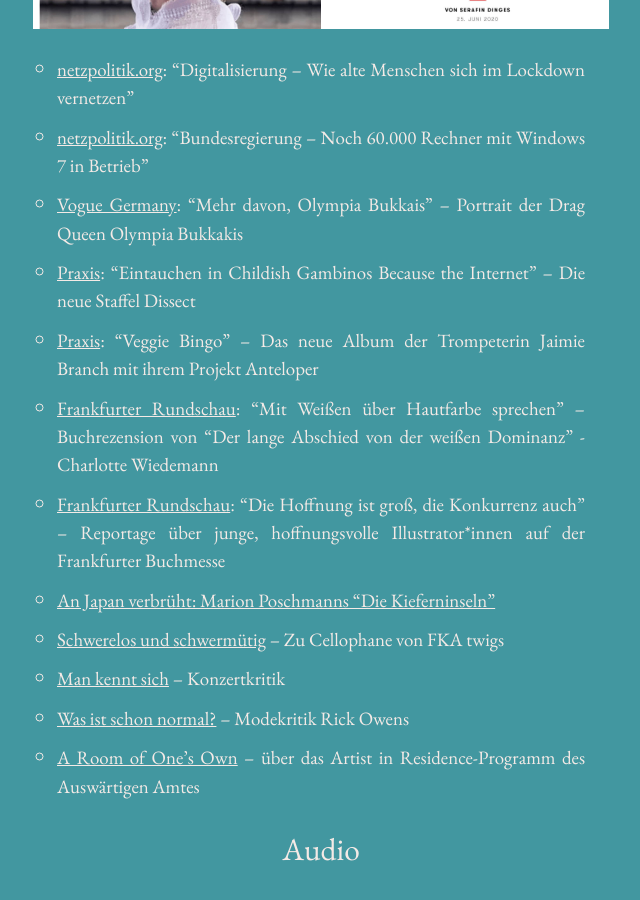
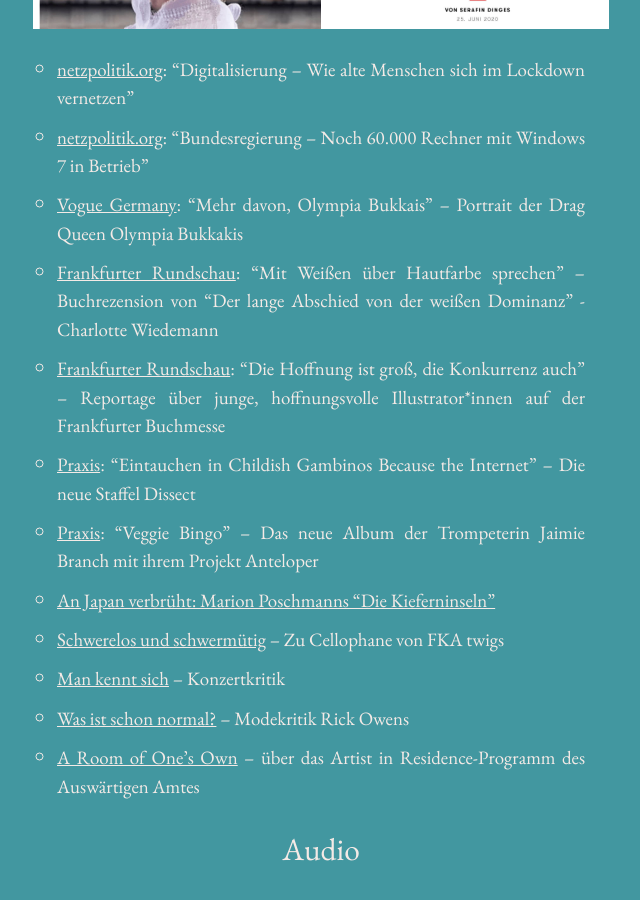
Before and after one commit to SerafinDinges/serafindinges.com, a Jekyll site: the page built from index.md, in a window 1280 px wide and 900 px high, scrolled down 1044 px. Shown: the whole window, without its empty margins (319-959 px from the left). Built offline with Jekyll 4.4.1, drawn with Linux system fonts in a browser that asks for light colours.

```diff
--- a/index.md
+++ b/index.md
@@ -35,13 +35,13 @@ Please note that I don't have the rights to all of my work to share on my websit
 
 - [Vogue Germany](https://www.vogue.de/lifestyle/artikel/mehr-davon-olympia-bukkakis): "Mehr davon, Olympia Bukkais" – Portrait der Drag Queen Olympia Bukkakis
 
+- [Frankfurter Rundschau](https://www.fr.de/kultur/literatur/lange-abschied-weissen-dominanz-13135259.html): "Mit Weißen über Hautfarbe sprechen" – Buchrezension von "Der lange Abschied von der weißen Dominanz" - Charlotte Wiedemann
+
+- [Frankfurter Rundschau](https://www.fr.de/kultur/literatur/frankfurter-buchmesse-lange-schlangen-illustratorensprechstunden-13134106.html): "Die Hoffnung ist groß, die Konkurrenz auch" – Reportage über junge, hoffnungsvolle Illustrator\*innen auf der Frankfurter Buchmesse
+
 - [Praxis](https://praxis-udk.de/2020/09/11/eintauchen-in-childish-gambinos-because-the-internet/): "Eintauchen in Childish Gambinos Because the Internet" – Die neue Staffel Dissect
 
 - [Praxis](https://praxis-udk.de/2020/09/09/veggie-bingo/): "Veggie Bingo" – Das neue Album der Trompeterin Jaimie Branch mit ihrem Projekt Anteloper
-
-- [Frankfurter Rundschau](https://www.fr.de/kultur/literatur/lange-abschied-weissen-dominanz-13135259.html): "Mit Weißen über Hautfarbe sprechen" – Buchrezension von "Der lange Abschied von der weißen Dominanz" - Charlotte Wiedemann
-
-- [Frankfurter Rundschau](https://www.fr.de/kultur/literatur/frankfurter-buchmesse-lange-schlangen-illustratorensprechstunden-13134106.html): "Die Hoffnung ist groß, die Konkurrenz auch" – Reportage über junge, hoffnungsvolle Illustrator\*innen auf der Frankfurter Buchmesse
 
 - [An Japan verbrüht: Marion Poschmanns "Die Kieferninseln"](/2019/12/01/rezension-kieferninseln.html)
 
```
